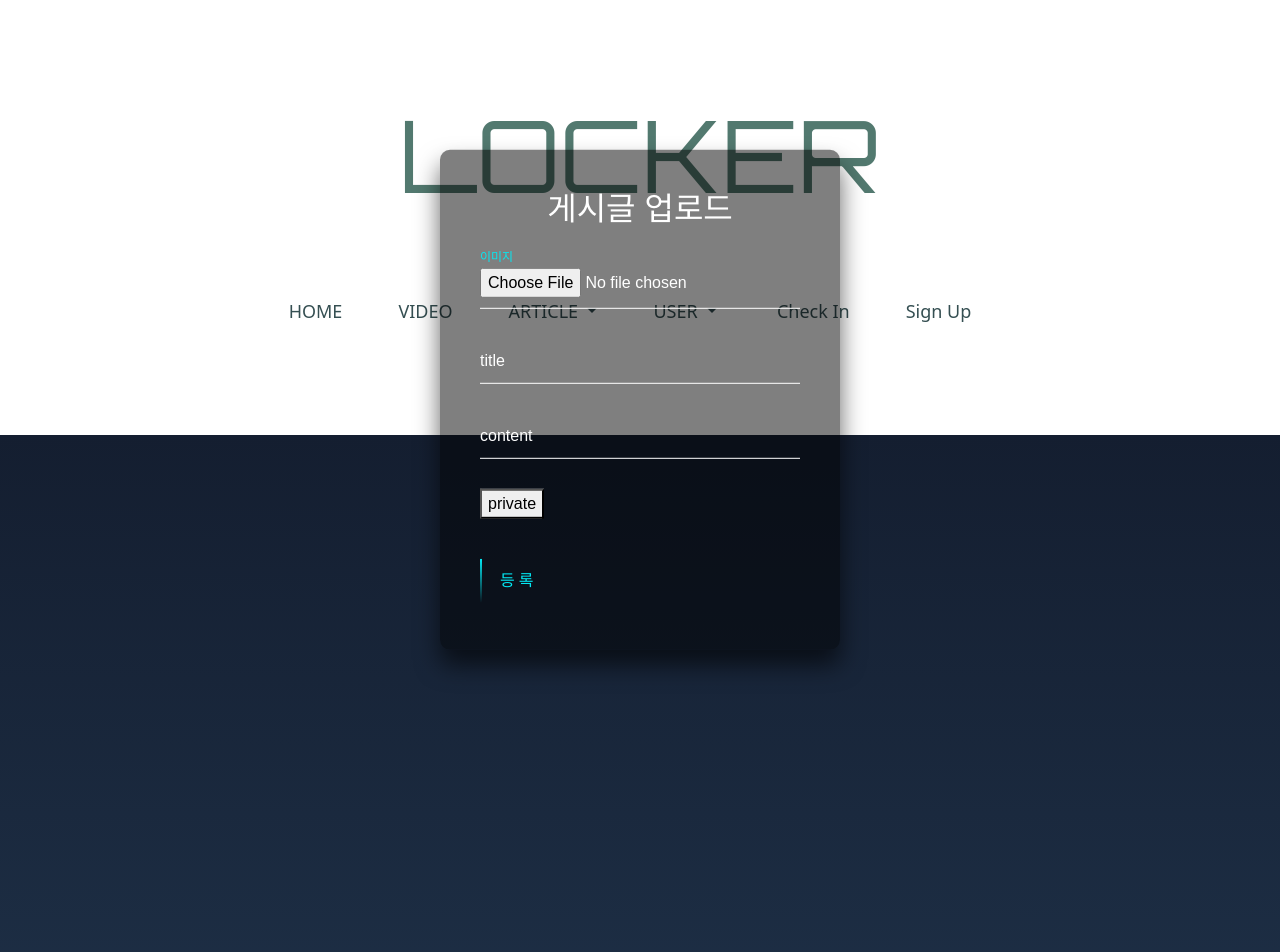
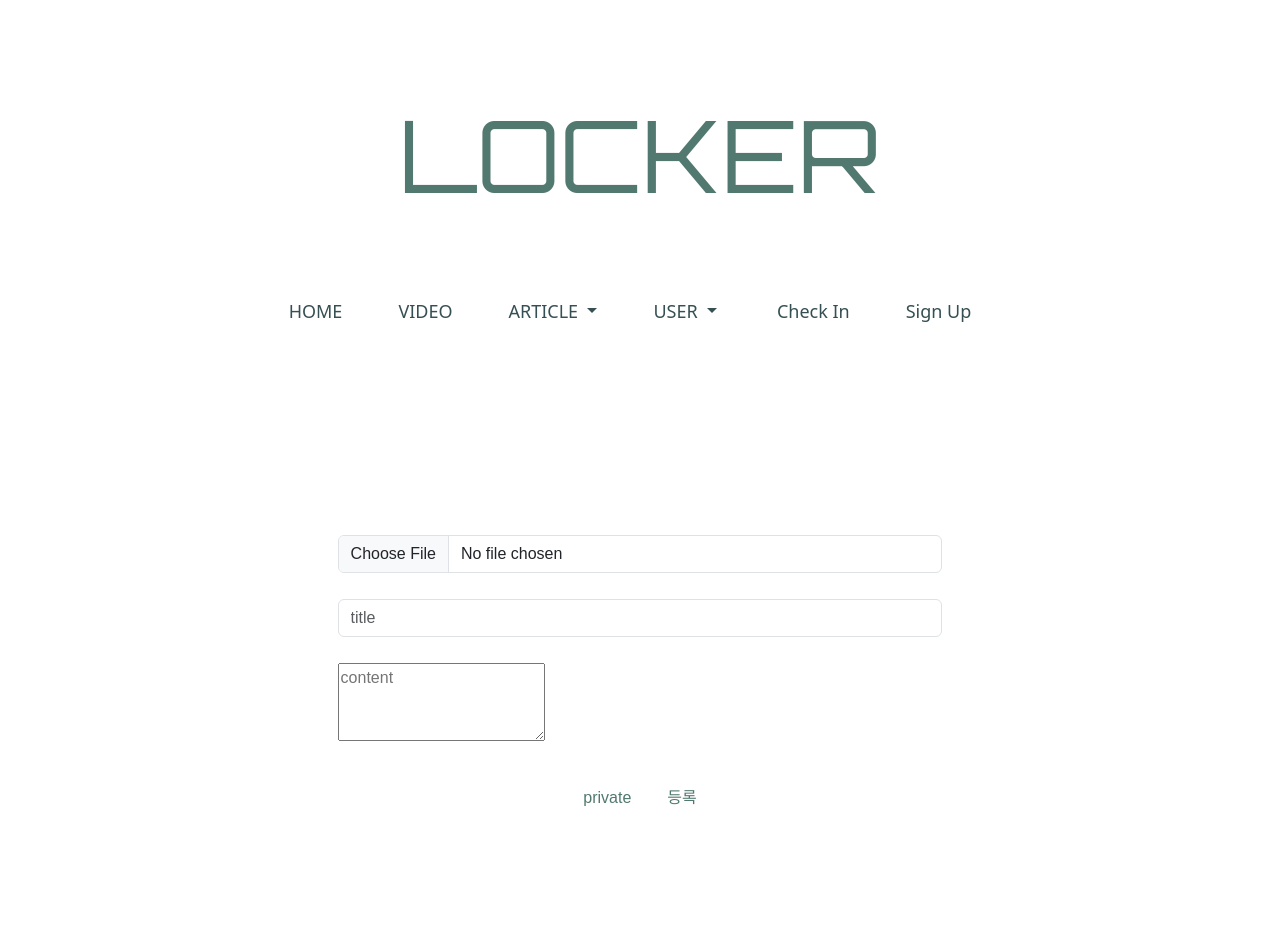
Before and after one commit to diarlee/ssafy1FinalPJT_Locker, a Vue app in the folder SSAFIT_VUEPJT/: page /article/write in a window 1280 px wide. Shown: the top 952 px of the page. Built offline with nearby package versions, Linux system fonts and the light colour scheme; what vue-magic-grid would draw is missing.

Commit message:
db encoding type update

```diff
--- /dev/null
+++ b/SSAFIT_VUEPJT/src/components/article/GanziForm.vue
@@ -0,0 +1,244 @@
+<template>
+  <div class="articleCreate-container">
+    <div class="articleCreate-box">
+      <h2>게시글 업로드</h2>
+      <form>
+        <div class="input-box">
+          <input type="file" @change="appendImage" />
+          <label for="">이미지</label>
+        </div>
+        <div class="input-box">
+          <input type="text" name="" required="" v-model="title" />
+          <label>title</label>
+        </div>
+        <div class="input-box">
+          <input type="text" name="" required="" v-model="content" />
+          <label>content</label>
+        </div>
+        <div class="input-button">
+          <button @click="isPublic = !isPublic">
+            {{ getIsPublic }}
+          </button>
+        </div>
+        <a @click="createArticle">
+          <span></span>
+          <span></span>
+          <span></span>
+          <span></span>
+          등록
+        </a>
+      </form>
+    </div>
+  </div>
+</template>
+
+<script setup>
+import { ref, computed } from "vue";
+import { useRoute, useRouter } from "vue-router";
+import { RouterView, RouterLink } from "vue-router";
+import { useUsersStore } from "@/stores/users";
+import { useArticleStore } from "@/stores/article";
+
+const userStore = useUsersStore();
+const articleStore = useArticleStore();
+
+const formData = new FormData();
+const userId = ref(userStore.loginId);
+const title = ref("");
+const content = ref("");
+const isPublic = ref(true);
+
+// const article = ref({
+//   userId: userStore.loginId,
+//   title: "",
+//   image: "",
+//   content: "",
+//   isPublic: true,
+// })
+
+const appendImage = (e) => {
+  formData.append("uploadImage", e.target.files[0]);
+};
+
+const getIsPublic = computed(() => {
+  return isPublic.value == true ? "private" : "public";
+});
+
+const createArticle = function () {
+  formData.append("userId", userId.value);
+  formData.append("title", title.value),
+  formData.append("content", content.value),
+  formData.append("isPublic", isPublic.value)
+  articleStore.createArticle(formData);
+};
+</script>
+
+<style scoped>
+.articleCreate-container {
+  margin: 0;
+  padding: 0;
+  font-family: sans-serif;
+  height: 1000px;
+  background: linear-gradient(#141e30, #243b55);
+}
+
+.articleCreate-box {
+  position: absolute;
+  top: 50%;
+  left: 50%;
+  width: 400px;
+  padding: 40px;
+  transform: translate(-50%, -50%);
+  background: rgba(0, 0, 0, 0.5);
+  box-sizing: border-box;
+  box-shadow: 0 15px 25px rgba(0, 0, 0, 0.6);
+  border-radius: 10px;
+}
+
+.articleCreate-box h2 {
+  margin: 0 0 30px;
+  padding: 0;
+  color: #fff;
+  text-align: center;
+}
+
+.articleCreate-box .input-box {
+  position: relative;
+}
+
+.articleCreate-box .input-box input {
+  width: 100%;
+  padding: 10px 0;
+  font-size: 16px;
+  color: #fff;
+  margin-bottom: 30px;
+  border: none;
+  border-bottom: 1px solid #fff;
+  outline: none;
+  background: transparent;
+}
+.articleCreate-box .input-box label {
+  position: absolute;
+  top: 0;
+  left: 0;
+  padding: 10px 0;
+  font-size: 16px;
+  color: #fff;
+  pointer-events: none;
+  transition: 0.5s;
+}
+
+.articleCreate-box .input-box input:focus ~ label,
+.articleCreate-box .input-box input:valid ~ label {
+  top: -20px;
+  left: 0;
+  color: #03e9f4;
+  font-size: 12px;
+}
+
+.articleCreate-box form a {
+  position: relative;
+  display: inline-block;
+  padding: 10px 20px;
+  color: #03e9f4;
+  font-size: 16px;
+  text-decoration: none;
+  text-transform: uppercase;
+  overflow: hidden;
+  transition: 0.5s;
+  margin-top: 40px;
+  letter-spacing: 4px;
+}
+
+.articleCreate-box a:hover {
+  background: #03e9f4;
+  color: #fff;
+  border-radius: 5px;
+  box-shadow: 0 0 5px #03e9f4, 0 0 25px #03e9f4, 0 0 50px #03e9f4,
+    0 0 100px #03e9f4;
+}
+
+.articleCreate-box a span {
+  position: absolute;
+  display: block;
+}
+
+.articleCreate-box a span:nth-child(1) {
+  top: 0;
+  left: -100%;
+  width: 100%;
+  height: 2px;
+  background: linear-gradient(90deg, transparent, #03e9f4);
+  animation: btn-anim1 1s linear infinite;
+}
+
+@keyframes btn-anim1 {
+  0% {
+    left: -100%;
+  }
+  50%,
+  100% {
+    left: 100%;
+  }
+}
+
+.articleCreate-box a span:nth-child(2) {
+  top: -100%;
+  right: 0;
+  width: 2px;
+  height: 100%;
+  background: linear-gradient(180deg, transparent, #03e9f4);
+  animation: btn-anim2 1s linear infinite;
+  animation-delay: 0.25s;
+}
+
+@keyframes btn-anim2 {
+  0% {
+    top: -100%;
+  }
+  50%,
+  100% {
+    top: 100%;
+  }
+}
+
+.articleCreate-box a span:nth-child(3) {
+  bottom: 0;
+  right: -100%;
+  width: 100%;
+  height: 2px;
+  background: linear-gradient(270deg, transparent, #03e9f4);
+  animation: btn-anim3 1s linear infinite;
+  animation-delay: 0.5s;
+}
+
+@keyframes btn-anim3 {
+  0% {
+    right: -100%;
+  }
+  50%,
+  100% {
+    right: 100%;
+  }
+}
+
+.articleCreate-box a span:nth-child(4) {
+  bottom: -100%;
+  left: 0;
+  width: 2px;
+  height: 100%;
+  background: linear-gradient(360deg, transparent, #03e9f4);
+  animation: btn-anim4 1s linear infinite;
+  animation-delay: 0.75s;
+}
+
+@keyframes btn-anim4 {
+  0% {
+    bottom: -100%;
+  }
+  50%,
+  100% {
+    bottom: 100%;
+  }
+}
+</style>
--- a/SSAFIT_VUEPJT/src/components/article/articleCreate.vue
+++ b/SSAFIT_VUEPJT/src/components/article/articleCreate.vue
@@ -1,34 +1,27 @@
 <template>
   <div class="articleCreate-container">
-    <div class="articleCreate-box">
-      <h2>게시글 업로드</h2>
-      <form>
-        <div class="input-box">
-          <input type="file" @change="appendImage" />
-          <label for="">이미지</label>
+    <form class="articleCreate-box">
+        <div class="mb-3">
+          <input class="form-control" type="file" @change="appendImage" />
         </div>
-        <div class="input-box">
-          <input type="text" name="" required="" v-model="title" />
-          <label>title</label>
+        <div class="mb-3 input-box">
+          <input class="form-control" type="text" name="" required="" v-model="title" placeholder="title"/>
         </div>
-        <div class="input-box">
-          <input type="text" name="" required="" v-model="content" />
-          <label>content</label>
+        <div class="mb-3">
+          <!-- <input class="form-control" type="text" name="" required="" v-model="content" placeholder="content"/> -->
+          <textarea class="form-cotrol" id="exampleFrimControlTextarea1" rows="3" v-model="content" placeholder="content"></textarea>
         </div>
-        <div class="input-button">
-          <button @click="isPublic = !isPublic">
-            {{ getIsPublic }}
-          </button>
+        <div class="btn-container">
+          <div class="public-button">
+            <button class="btn" @click="isPublic = !isPublic">
+              {{ getIsPublic }}
+            </button>
+          </div>
+          <div class="create-button">
+            <a class="btn" @click="createArticle">등록</a>
+          </div>
         </div>
-        <a @click="createArticle">
-          <span></span>
-          <span></span>
-          <span></span>
-          <span></span>
-          등록
-        </a>
-      </form>
-    </div>
+    </form>
   </div>
 </template>
 
@@ -75,170 +68,38 @@ const createArticle = function () {
 
 <style scoped>
 .articleCreate-container {
-  margin: 0;
+  margin: 100px;
   padding: 0;
   font-family: sans-serif;
   height: 1000px;
-  background: linear-gradient(#141e30, #243b55);
 }
 
 .articleCreate-box {
-  position: absolute;
-  top: 50%;
-  left: 50%;
-  width: 400px;
-  padding: 40px;
-  transform: translate(-50%, -50%);
-  background: rgba(0, 0, 0, 0.5);
-  box-sizing: border-box;
-  box-shadow: 0 15px 25px rgba(0, 0, 0, 0.6);
-  border-radius: 10px;
+  display: flex;
+  flex-direction: column;
+  justify-content: center;
+  align-items: center;
 }
 
-.articleCreate-box h2 {
-  margin: 0 0 30px;
-  padding: 0;
-  color: #fff;
-  text-align: center;
+.btn-container {
+  display: flex;
+  flex-direction: row !important;
 }
 
-.articleCreate-box .input-box {
-  position: relative;
+.btn {
+  color:#52796f !important;
+  background: white;
+  margin: 5px;
 }
 
-.articleCreate-box .input-box input {
-  width: 100%;
-  padding: 10px 0;
-  font-size: 16px;
-  color: #fff;
-  margin-bottom: 30px;
-  border: none;
-  border-bottom: 1px solid #fff;
-  outline: none;
-  background: transparent;
+.btn:hover {
+  color: #ffffff !important;
+  background: #52796f !important;
 }
-.articleCreate-box .input-box label {
-  position: absolute;
-  top: 0;
-  left: 0;
-  padding: 10px 0;
-  font-size: 16px;
-  color: #fff;
-  pointer-events: none;
-  transition: 0.5s;
+.mb-3 {
+  width: 56%;
+  padding: 0 0 10px 0;
 }
 
-.articleCreate-box .input-box input:focus ~ label,
-.articleCreate-box .input-box input:valid ~ label {
-  top: -20px;
-  left: 0;
-  color: #03e9f4;
-  font-size: 12px;
-}
 
-.articleCreate-box form a {
-  position: relative;
-  display: inline-block;
-  padding: 10px 20px;
-  color: #03e9f4;
-  font-size: 16px;
-  text-decoration: none;
-  text-transform: uppercase;
-  overflow: hidden;
-  transition: 0.5s;
-  margin-top: 40px;
-  letter-spacing: 4px;
-}
-
-.articleCreate-box a:hover {
-  background: #03e9f4;
-  color: #fff;
-  border-radius: 5px;
-  box-shadow: 0 0 5px #03e9f4, 0 0 25px #03e9f4, 0 0 50px #03e9f4,
-    0 0 100px #03e9f4;
-}
-
-.articleCreate-box a span {
-  position: absolute;
-  display: block;
-}
-
-.articleCreate-box a span:nth-child(1) {
-  top: 0;
-  left: -100%;
-  width: 100%;
-  height: 2px;
-  background: linear-gradient(90deg, transparent, #03e9f4);
-  animation: btn-anim1 1s linear infinite;
-}
-
-@keyframes btn-anim1 {
-  0% {
-    left: -100%;
-  }
-  50%,
-  100% {
-    left: 100%;
-  }
-}
-
-.articleCreate-box a span:nth-child(2) {
-  top: -100%;
-  right: 0;
-  width: 2px;
-  height: 100%;
-  background: linear-gradient(180deg, transparent, #03e9f4);
-  animation: btn-anim2 1s linear infinite;
-  animation-delay: 0.25s;
-}
-
-@keyframes btn-anim2 {
-  0% {
-    top: -100%;
-  }
-  50%,
-  100% {
-    top: 100%;
-  }
-}
-
-.articleCreate-box a span:nth-child(3) {
-  bottom: 0;
-  right: -100%;
-  width: 100%;
-  height: 2px;
-  background: linear-gradient(270deg, transparent, #03e9f4);
-  animation: btn-anim3 1s linear infinite;
-  animation-delay: 0.5s;
-}
-
-@keyframes btn-anim3 {
-  0% {
-    right: -100%;
-  }
-  50%,
-  100% {
-    right: 100%;
-  }
-}
-
-.articleCreate-box a span:nth-child(4) {
-  bottom: -100%;
-  left: 0;
-  width: 2px;
-  height: 100%;
-  background: linear-gradient(360deg, transparent, #03e9f4);
-  animation: btn-anim4 1s linear infinite;
-  animation-delay: 0.75s;
-}
-
-@keyframes btn-anim4 {
-  0% {
-    bottom: -100%;
-  }
-  50%,
-  100% {
-    bottom: 100%;
-  }
-}
 </style>
```
Also changed, not shown: 1 other file (tests, documents, lock files or other folders).
